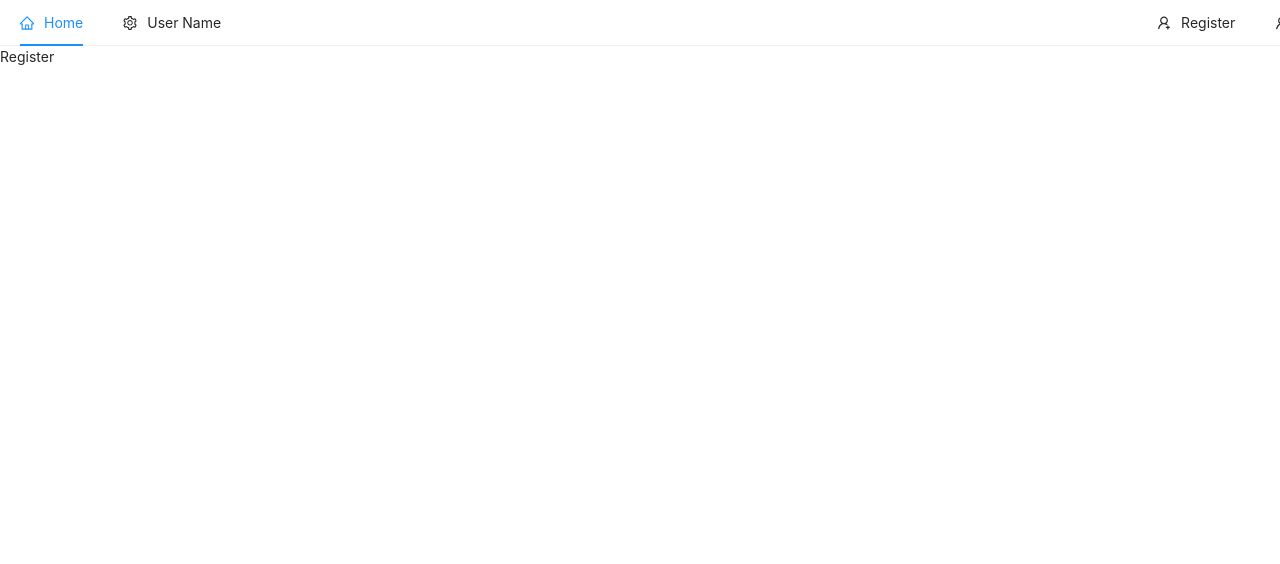
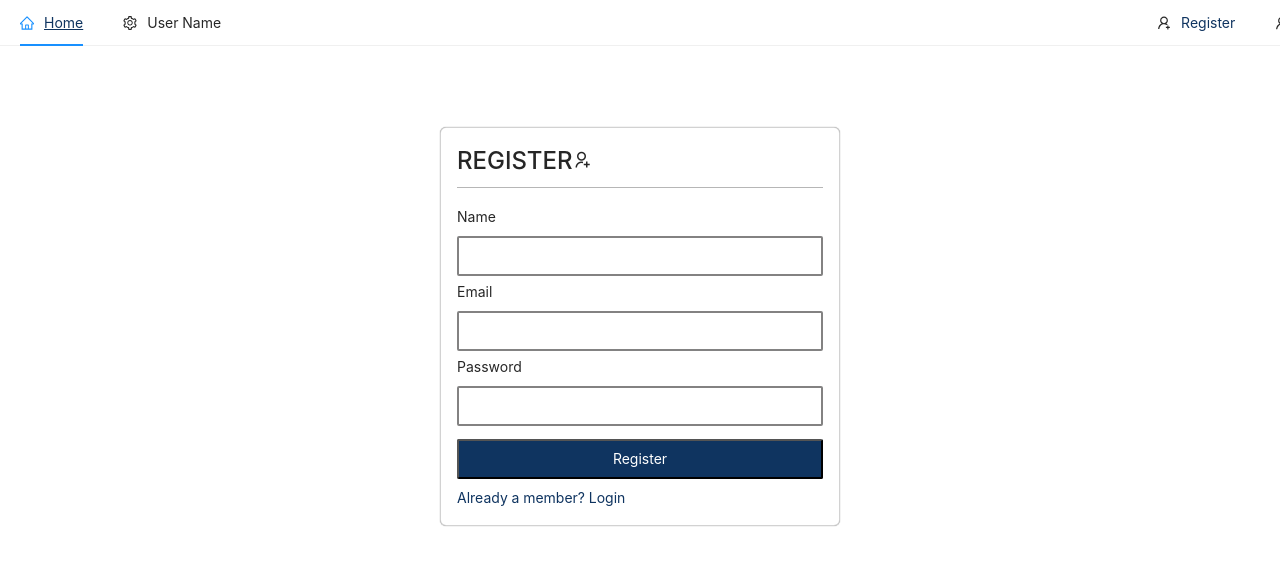
Before and after one commit to Mukesh16407/mern-ecommerce, a React (Create React App) app in the folder client/: page /register in a window 1280 px wide. Shown: the top 564 px of the page. Built offline with nearby package versions, Linux system fonts and the light colour scheme.

Commit message:
add-registration-login-ui

```diff
--- a/client/package.json
+++ b/client/package.json
@@ -12,6 +12,7 @@
     "react-dom": "^18.2.0",
     "react-router-dom": "^6.4.2",
     "react-scripts": "5.0.1",
+    "react-toastify": "^9.1.1",
     "web-vitals": "^2.1.4"
   },
   "scripts": {
--- a/client/public/index.html
+++ b/client/public/index.html
@@ -10,6 +10,7 @@
       content="Web site created using create-react-app"
     />
     <link rel="apple-touch-icon" href="%PUBLIC_URL%/logo192.png" />
+    <script src="https://unpkg.com/@lottiefiles/lottie-player@latest/dist/lottie-player.js"></script>
     <!--
       manifest.json provides metadata used when your web app is installed on a
       user's mobile device or desktop. See https://developers.google.com/web/fundamentals/web-app-manifest/
@@ -30,6 +31,7 @@
       integrity="sha384-0evHe/X+R7YkIZDRvuzKMRqM+OrBnVFBL6DOitfPri4tjfHxaWutUpFmBp4vmVor"
       crossorigin="anonymous"
     />
+    <link href="https://cdn.jsdelivr.net/npm/remixicon@2.5.0/fonts/remixicon.css" rel="stylesheet">
     <title>React App</title>
   </head>
   <body>
--- a/client/src/pages/Auth/Login.jsx
+++ b/client/src/pages/Auth/Login.jsx
@@ -1,7 +1,43 @@
+import { Form } from 'antd'
 import React from 'react'
+import { Link } from 'react-router-dom'
 
 export const Login = () => {
+
+  const onFinish=()=>{
+
+  }
   return (
-    <div>Login</div>
+    <div className="flex justify-center items-center h-screen w-screen ">
+      <div className="card w-400 p-3 bg-white">
+        <div className="flex flex-col">
+          <div className="flex">
+            <h1 className="text-2xl">LOGIN <i className="ri-login-circle-line"></i></h1>
+
+          </div>
+          <div className="divider"></div>
+          <Form layout="vertical" className="mt-2" onFinish={onFinish}>
+            <Form.Item name="email" label="Email">
+              <input type="text" />
+            </Form.Item>
+            <Form.Item name="password" label="Password">
+              <input type="password" />
+            </Form.Item>
+
+            <div className="flex flex-col gap-2">
+              <button
+                type="submit"
+                className="primary-contained-btn mt-2 w-100"
+              >
+                Login
+              </button>
+              <Link to="/register" className="underline">
+                Not a member? Register
+              </Link>
+            </div>
+          </Form>
+        </div>
+      </div>
+    </div>
   )
 }
--- a/client/src/pages/Auth/Register.jsx
+++ b/client/src/pages/Auth/Register.jsx
@@ -1,7 +1,43 @@
-import React from 'react'
+import { Form } from "antd";
+import React from "react";
+import { useState } from "react";
+import { Link } from "react-router-dom";
 
 export const Register = () => {
+
+  const onFinish=()=>{
+
+  }
   return (
-    <div>Register</div>
-  )
-}
+    <div className="flex justify-center items-center h-screen w-screen ">
+      <div className="card w-400 p-3 bg-white">
+        <div className="flex flex-col">
+          <h1 className="text-2xl">
+            REGISTER<i className="ri-user-add-line"></i>
+          </h1>
+          <div className="divider"></div>
+          <Form layout="vertical" className="mt-2"onFinish={onFinish}>
+            <Form.Item name="name" label="Name">
+              <input type="text" />
+            </Form.Item>
+            <Form.Item name="email" label="Email">
+              <input type="text" />
+            </Form.Item>
+            <Form.Item name="password" label="Password">
+              <input type="password" />
+            </Form.Item>
+            <div className="flex flex-col gap-2">
+              <button
+                type="submit"
+                className="primary-contained-btn mt-2 w-100"
+              >
+                Register
+              </button>
+              <Link to="/login">Already a member? Login</Link>
+            </div>
+          </Form>
+        </div>
+      </div>
+    </div>
+  );
+};
--- /dev/null
+++ b/client/src/stylesheets/alignments.css
@@ -0,0 +1,104 @@
+.h-screen{
+    height: 70vh;
+}
+.h-100{
+    height: 100%;
+}
+.h-75{
+    height: 75%;
+}
+.h-50{
+    height: 50%;
+}
+.h-25{
+    height: 25%;
+}
+
+.w-screen{
+    width: 100vw;
+}
+.w-100{
+    width: 100%;
+}
+.w-75{
+    width: 75%;
+}
+.w-50{
+    width: 50%;
+}
+.w-25{
+    width: 25%;
+}
+
+.w-400{
+    width: 400px;
+}
+
+.flex{
+    display: flex;
+}
+.flex-col{
+    flex-direction: column;
+}
+
+.justify-center{
+    justify-content: center;
+}
+.justify-between{
+    justify-content: space-between;
+}
+.justify-start{
+    justify-content: flex-start;
+}
+.justify-end{
+    justify-content: flex-end;
+}
+
+.items-center{
+    align-items: center;
+}
+.items-start{
+    align-items: flex-start;
+}
+.items-end{
+    align-items: flex-end;
+}
+
+.gap-1{
+    gap: 10px;
+}
+.gap-2{
+    gap: 20px;
+}
+.gap-3{
+    gap: 30px;
+}
+.gap-4{
+    gap: 40px;
+}
+.gap-5{
+    gap: 50px;
+}
+
+.p-5{
+    padding: 50px;
+}
+.p-4{
+    padding: 40px;
+}
+.p-3{
+    padding: 30px;
+}
+.p-2{
+    padding: 20px;
+}
+.p-1{
+    padding: 10px;
+}
+
+.mt-1{
+    margin-top: 10px;
+}
+.mt-2{
+    margin-top: 20px;
+}
--- /dev/null
+++ b/client/src/stylesheets/customComponents.css
@@ -0,0 +1,61 @@
+.card {
+    box-shadow: 0 0 1px gray;
+  }
+
+  .card-lg {
+    box-shadow: 0 0 2px rgb(128, 128, 128);
+  }
+
+  .divider {
+    border-bottom: 1px solid rgb(182, 182, 182);
+    margin: 10px 0;
+  }
+
+  .loader-parent {
+    position: absolute;
+    inset: 0;
+    background-color: rgba(0, 0, 0, 0.638);
+    z-index: 10000;
+    display: flex;
+    justify-content: center;
+    align-items: center;
+  }
+
+  .loader {
+    height: 80px;
+    width: 80px;
+    border: 5px solid #f3f3f3;
+    border-left-color: transparent;
+    border-radius: 50%;
+    animation: loader 1s linear infinite;
+  }
+
+  .option {
+    box-shadow: rgba(0, 0, 0, 0.638) 0px 0px 1.5px;
+    padding: 10px;
+    border-radius: 2px;
+  }
+
+  .selected-option {
+    box-shadow: rgba(0, 0, 0, 0.638) 0px 0px 1px;
+    padding: 10px;
+    border-radius: 2px;
+    border: 2px solid var(--primary);
+  }
+
+
+
+  .lottie-animation {
+    height: 300px;
+  }
+
+
+
+  @keyframes loader {
+    0% {
+      transform: rotate(0deg);
+    }
+    100% {
+      transform: rotate(360deg);
+    }
+  }
--- /dev/null
+++ b/client/src/stylesheets/formElements.css
@@ -0,0 +1,28 @@
+input,
+select {
+  height: 40px !important;
+  padding: 10px 20px !important;
+  border: 2px solid rgb(131, 130, 130) !important;
+  width: 100%;
+  border-radius: 2px !important;
+}
+
+.ant-form-item {
+  margin-bottom: 5px !important;
+}
+
+button {
+  padding: 0px 25px;
+  border-radius: 2px;
+  height: 40px !important;
+}
+.primary-contained-btn {
+  background-color: var(--primary);
+  color: white;
+}
+
+.primary-outlined-btn {
+  background-color: white;
+  color: var(--primary);
+  border: 2px solid var(--primary);
+}
--- /dev/null
+++ b/client/src/stylesheets/textElement.css
@@ -0,0 +1,48 @@
+.text-2xl{
+    font-size: 1.5rem;
+    line-height: 2rem;
+}
+.text-xl{
+    font-size: 1.25rem;
+    line-height: 1.75rem;
+}
+.text-lg{
+    font-size: 1.125rem;
+    line-height: 1.5rem;
+}
+.text-md{
+    font-size: 1rem;
+    line-height: 1.25rem;
+}
+.text-sm{
+    font-size: 0.875rem;
+    line-height: 1rem;
+}
+.text-xs{
+    font-size: 0.75rem;
+    line-height: 0.875rem;
+}
+
+h1{
+    margin-bottom: 0px !important;
+    padding-bottom: 0 !important;
+}
+.text-center{
+    text-align: center;
+}
+a{
+    color: var(--primary) !important;
+
+}
+a:hover{
+    color: var(--primary) !important;
+    text-decoration: underline !important;
+}
+
+i{
+    font-size: 18px !important;
+    cursor: pointer !important;
+}
+.underline{
+    text-decoration: underline !important;
+}
--- /dev/null
+++ b/client/src/stylesheets/theme.css
@@ -0,0 +1,28 @@
+:root {
+    --primary: #0F3460;
+    --secondary: #ff5722;
+    --success: #6fbf71;
+    --info: #00bcd4;
+    --warning: #e47943;
+    --danger: #f44336;
+    --light: #f1f1f1;
+    --dark: #212121;
+  }
+
+  .bg-primary{
+      background-color: var(--primary) !important;
+  }
+  .bg-white{
+      background-color: #fff !important;
+  }
+  .text-white{
+      color: white !important;
+  }
+
+  .bg-success{
+      background-color: var(--success);
+  }
+
+  .bg-error{
+      background-color: var(--warning);
+  }
```
Also changed, not shown: client/src/App.js (+7 -0 lines), client/src/context/userAuthContext.js (added, +42 -0 lines), client/src/firebase.js (+4 -3 lines), 1 other file (tests, documents, lock files or other folders).
